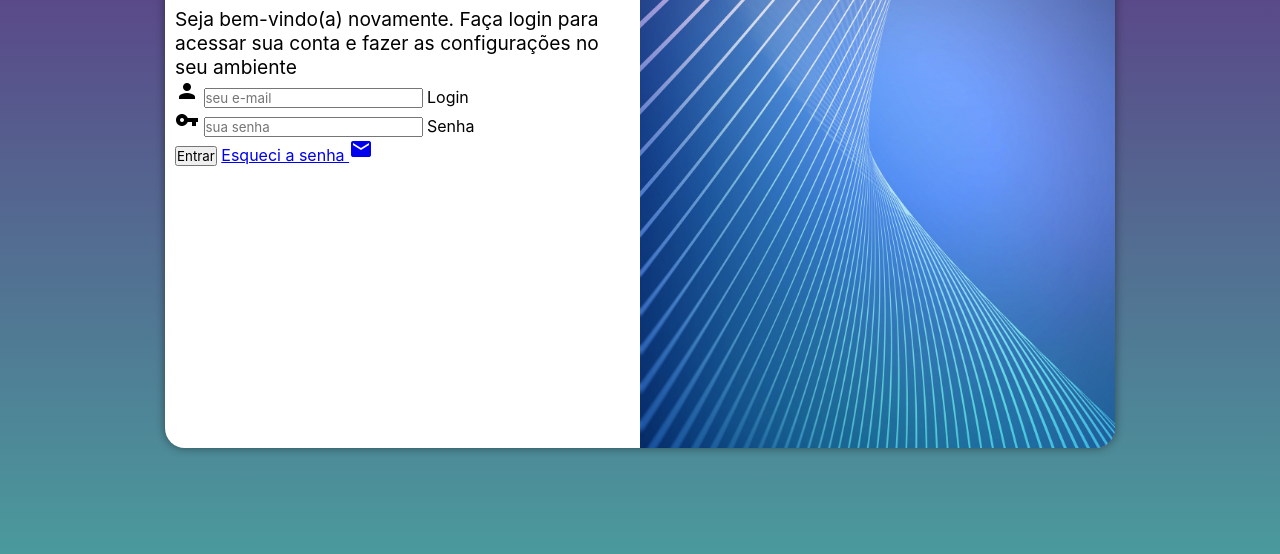
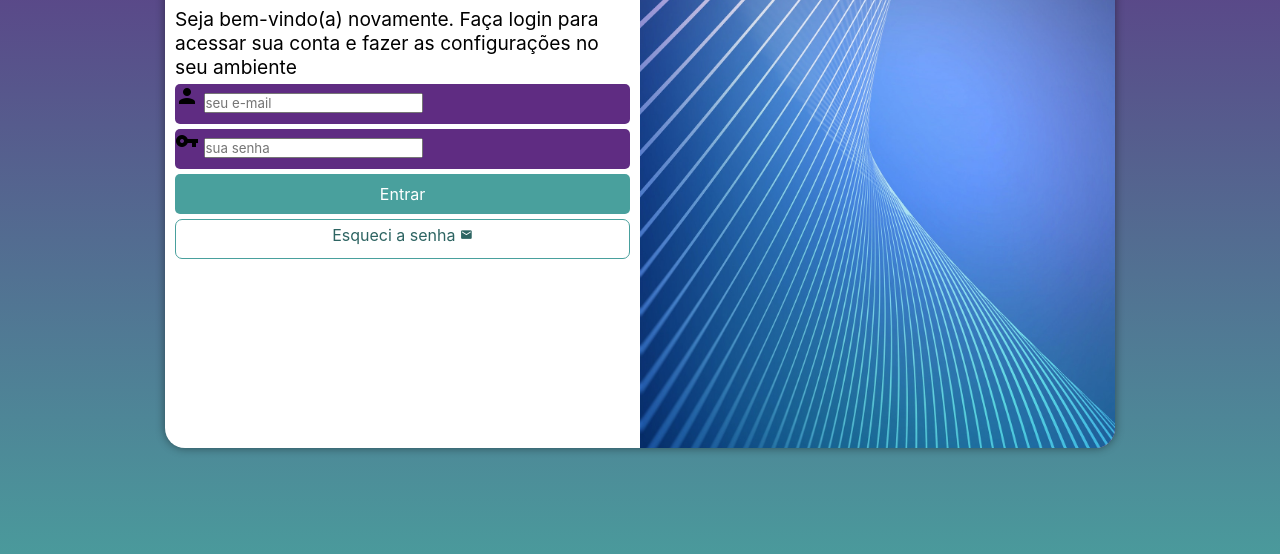
Before and after one commit to dennisilva/projeto-login, a plain HTML site: page index.html in a window 1280 px wide. Shown: the part 202-756 px from the top of the page. Drawn offline with Linux system fonts and the light colour scheme.

Commit message:
att projeto

```diff
--- a/estilos/style.css
+++ b/estilos/style.css
@@ -40,7 +40,7 @@ main {
 
 
     background-color: white;
-    width: 250px;
+    width: 252px;
     height: 500px;
     border-radius: 20px;
     box-shadow: 0px 0px 10px rgba(0, 0, 0, 0.442);
@@ -54,7 +54,7 @@ section#login > div#imagem {
     ) no-repeat center/cover;
     height: 50%;
     display: block;
-
+    height: 200px;
 }
 
 section#login > div#formulario {
@@ -70,3 +70,57 @@ section#login > div#formulario {
 #formulario > p {
     font-size: 0.8em;
 }
+
+form > div.campo {
+    background-color: var(--roxo);
+    width: 100%;
+    display: block;
+    height: 40px;
+    border-radius: 5px;
+    margin: 5px 0px;
+}
+
+div.campo > label {
+    display: none;
+
+}
+
+form > input[type=submit] {
+    display: block;
+    font-size: 1em;
+    width: 100%;
+    background-color: var(--verde);
+    height: 40px;
+    color: white;
+    border-radius: 5px;
+    cursor: pointer;
+    border: none;
+    margin-top: 5px;
+}
+
+form > input[type=submit]:hover {
+    background-color: #2d6462;
+}
+
+form > a.botao {
+    display: block;
+    text-align: center;
+    font-size: 1em;
+    width: 100%;
+    height: 40px;
+    padding-top: 5px;
+    margin-top: 5px;
+    background-color: white;
+    color: #2d6462;
+    border: 1px solid var(--verde);
+    border-radius: 7px;
+    text-decoration: none;
+}
+
+form > a.botao:hover {
+    background-color: #6cd3cf;
+}
+
+form > a.botao > i {
+    font-size: 0.8em;
+}
--- a/index.html
+++ b/index.html
@@ -24,14 +24,14 @@
                         <input type="email" name="login" id="ilogin" placeholder="seu e-mail" autocomplete="email" required maxlength="30">
                         <label for="ilogin">Login</label>
                     </div>
-                    <div>
+                    <div class="campo">
                         <i class="material-icons">vpn_key</i>
                         <input type="pass
                         " name="senha" id="isenha" placeholder="sua senha" autocomplete="current-password" required minlength="8" maxlength="20">
                         <label for="isenha">Senha</label>
                     </div>
                     <input type="submit" value="Entrar">
-                    <a href="esqueci.html"> Esqueci a senha <i class="material-icons">mail</i></a>
+                    <a href="esqueci.html" class="botao"> Esqueci a senha <i class="material-icons">mail</i></a>
 
 
                 </form>
```
